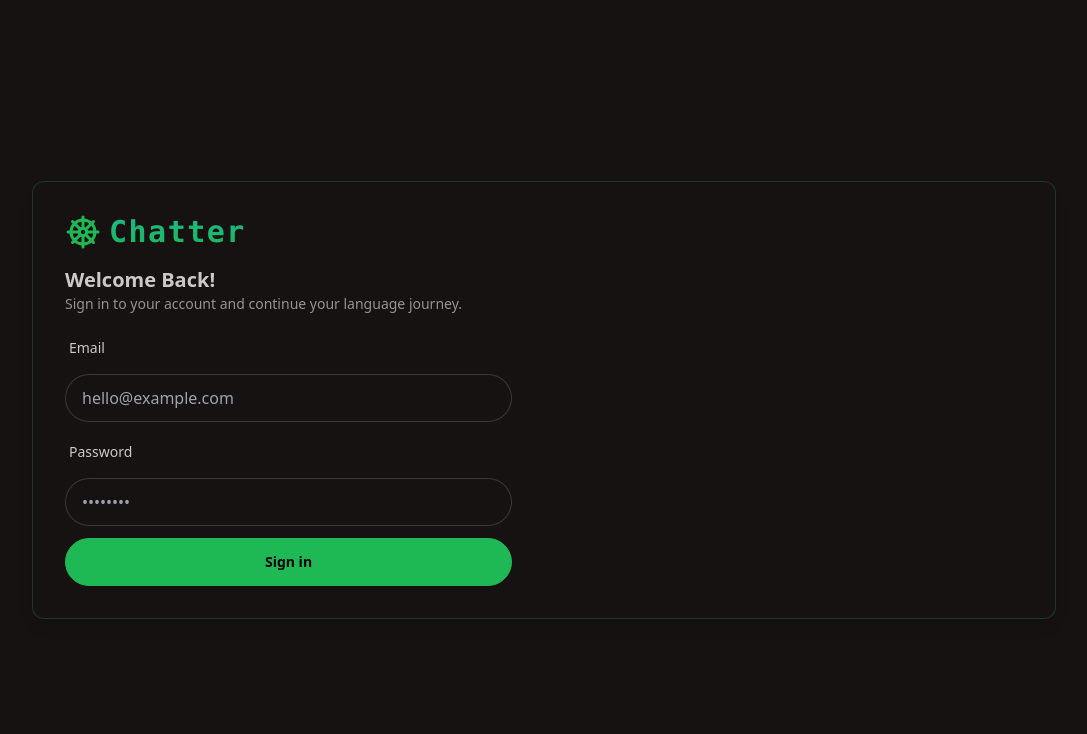
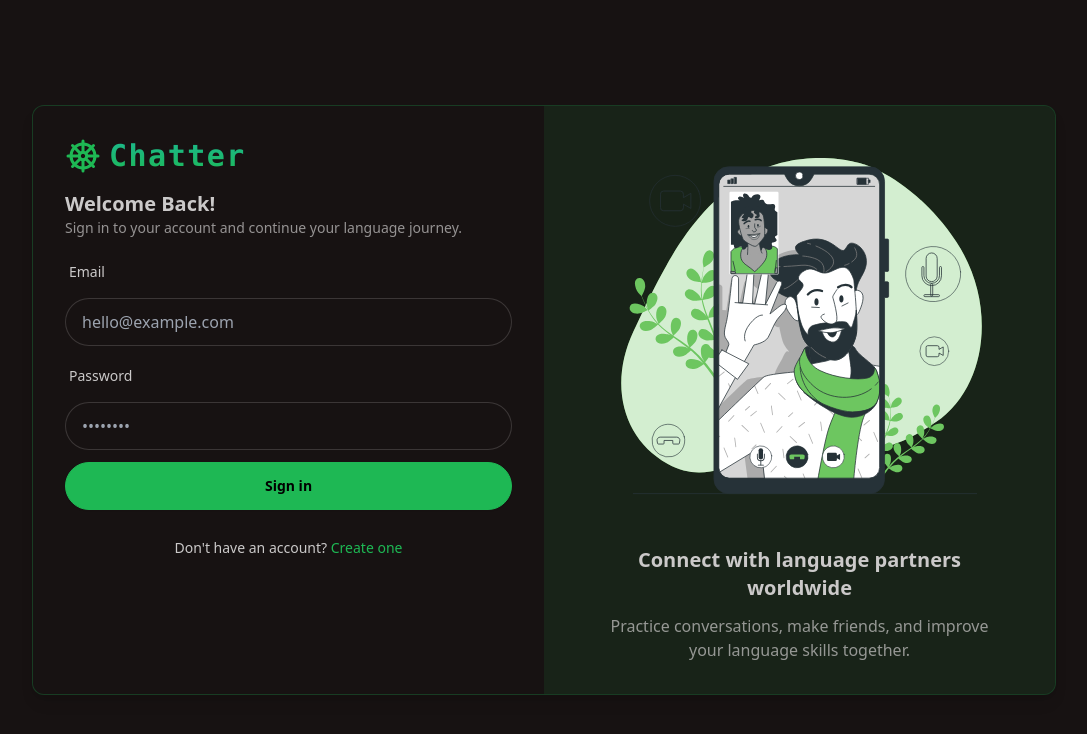
Before and after one commit to DynaMax000/chat-app-mern, a React (Vite) app in the folder frontend/: page /login in a window 1280 px wide. Shown: the top 734 px of the page, without its empty margins (96-1183 px from the left). Built offline with nearby package versions, Linux system fonts and the light colour scheme; no server answers.

Commit message:
Adds signup link and illustration to LoginPage for improved user engagement

```diff
--- a/frontend/src/pages/LoginPage.jsx
+++ b/frontend/src/pages/LoginPage.jsx
@@ -2,6 +2,7 @@ import { useState } from "react";
 import { useMutation, useQueryClient } from "@tanstack/react-query";
 import { ShipWheelIcon } from "lucide-react";
 import { login } from "../lib/api";
+import { Link } from "react-router";
 
 const LoginPage = () => {
   const [loginData, setLoginData] = useState({
@@ -83,10 +84,34 @@ const LoginPage = () => {
                       </>
                     ) : 'Sign in'}
                   </button>
+
+                  <div className="text-center mt-4">
+                    <p className="text-sm">Don't have an account?{" "} <Link to="/signup" className="text-primary hover:underline">Create one
+                    </Link>
+                    </p>
+                  </div>
                 </div>
               </div>
             </form>
           </div>
+        </div>
+
+        {/* Image */}
+        <div className='hidden lg:flex w-full lg:w-1/2 bg-primary/10 items-center justify-center'>
+          <div className='max-w-md p-8'>
+            {/* Illustration */}
+            <div className='relative aspect-square max-w-sm mx-auto'>
+              <img src='../../public/call.svg' alt='Illustration' className='w-full h-full' />
+            </div>
+
+            <div className='text-center space-y-3 mt-6'>
+              <h2 className='text-xl font-semibold'>Connect with language partners worldwide</h2>
+              <p className='opacity-70'>
+                Practice conversations, make friends, and improve your language skills together.
+              </p>
+            </div>
+          </div>
+
         </div>
       </div>
     </div>
```
